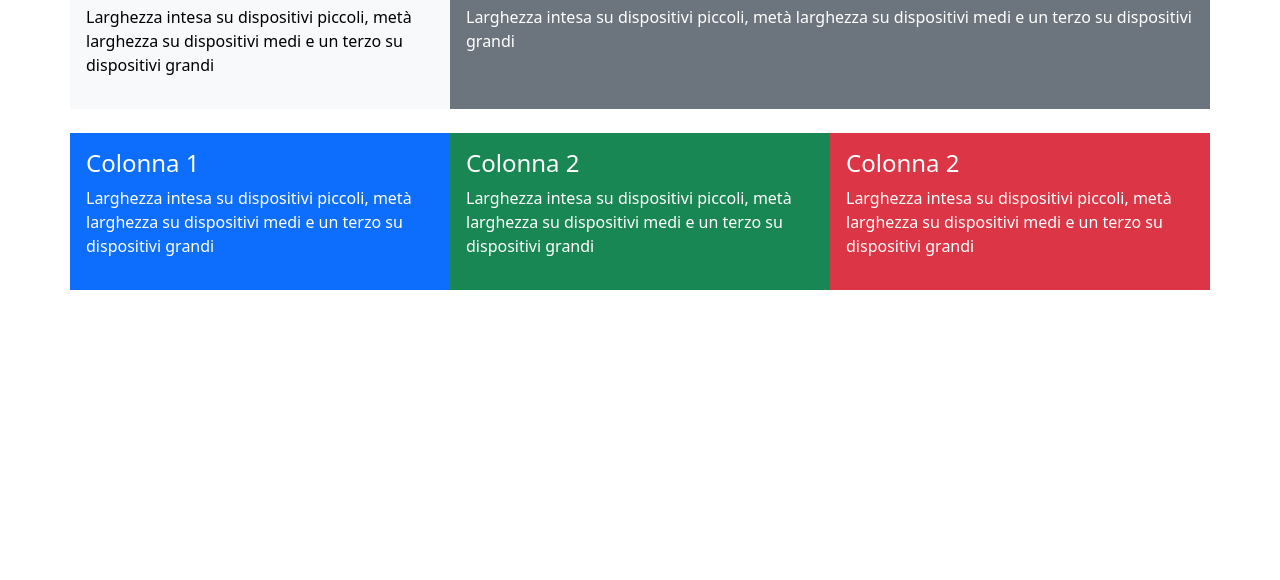
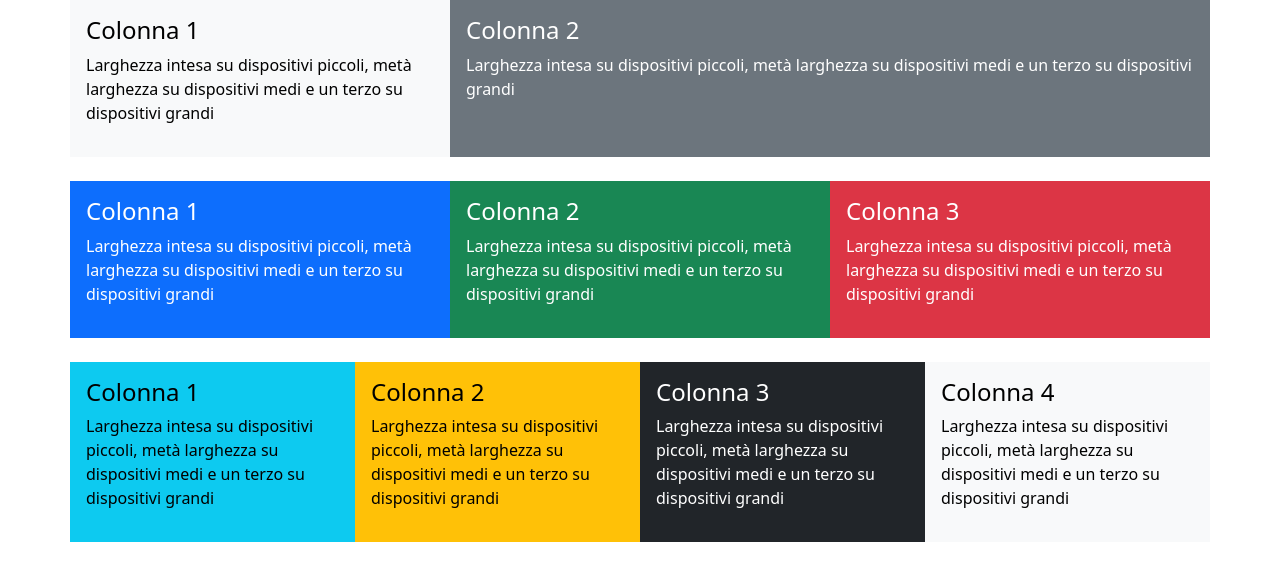
Before and after one commit to domespa/htmlcss-bootstrap-layout, a plain HTML site: page index.html in a window 1280 px wide. Shown: the part 144-724 px from the top of the page. Drawn offline with nearby package versions, Linux system fonts and the light colour scheme.

Commit message:
feat: add 3rd row

```diff
--- a/index.html
+++ b/index.html
@@ -9,7 +9,7 @@
   <body>
     <!--HEADER-->
     <header class="container text-center ">
-        <h1>Bootstrap 5 Responsive Grid</h1>
+        <h1 class="mt-5">Bootstrap 5 Responsive Grid</h1>
         <p>Layout a griglia con diversi breakpoint(sm, md, lg)</p>
     </header>
     <!--/HEADER-->
@@ -26,7 +26,7 @@
                 <p>Larghezza intesa su dispositivi piccoli, metà larghezza su dispositivi medi e un terzo su dispositivi grandi</p>
             </div>
         </div>
-        <div class="row">
+        <div class="row mb-4">
             <div class="text-bg-primary p-3 col-6 col-md-4">
                  <h4>Colonna 1</h4>
                  <p>Larghezza intesa su dispositivi piccoli, metà larghezza su dispositivi medi e un terzo su dispositivi grandi</p>
@@ -36,7 +36,25 @@
                  <p>Larghezza intesa su dispositivi piccoli, metà larghezza su dispositivi medi e un terzo su dispositivi grandi</p>
              </div>
              <div class="text-bg-danger p-3 col-md-4">
-                <h4>Colonna 2</h4>
+                <h4>Colonna 3</h4>
+                <p>Larghezza intesa su dispositivi piccoli, metà larghezza su dispositivi medi e un terzo su dispositivi grandi</p>
+            </div>
+         </div>
+         <div class="row">
+            <div class="text-bg-info p-3 col-6 col-md-3">
+                 <h4>Colonna 1</h4>
+                 <p>Larghezza intesa su dispositivi piccoli, metà larghezza su dispositivi medi e un terzo su dispositivi grandi</p>
+             </div>
+             <div class="text-bg-warning p-3 col-6 col-md-3">
+                 <h4>Colonna 2</h4>
+                 <p>Larghezza intesa su dispositivi piccoli, metà larghezza su dispositivi medi e un terzo su dispositivi grandi</p>
+             </div>
+             <div class="text-bg-dark p-3 col-6 col-md-3">
+                <h4>Colonna 3</h4>
+                <p>Larghezza intesa su dispositivi piccoli, metà larghezza su dispositivi medi e un terzo su dispositivi grandi</p>
+            </div>
+            <div class="text-bg-light p-3 col-6 col-md-3">
+                <h4>Colonna 4</h4>
                 <p>Larghezza intesa su dispositivi piccoli, metà larghezza su dispositivi medi e un terzo su dispositivi grandi</p>
             </div>
          </div>
```
